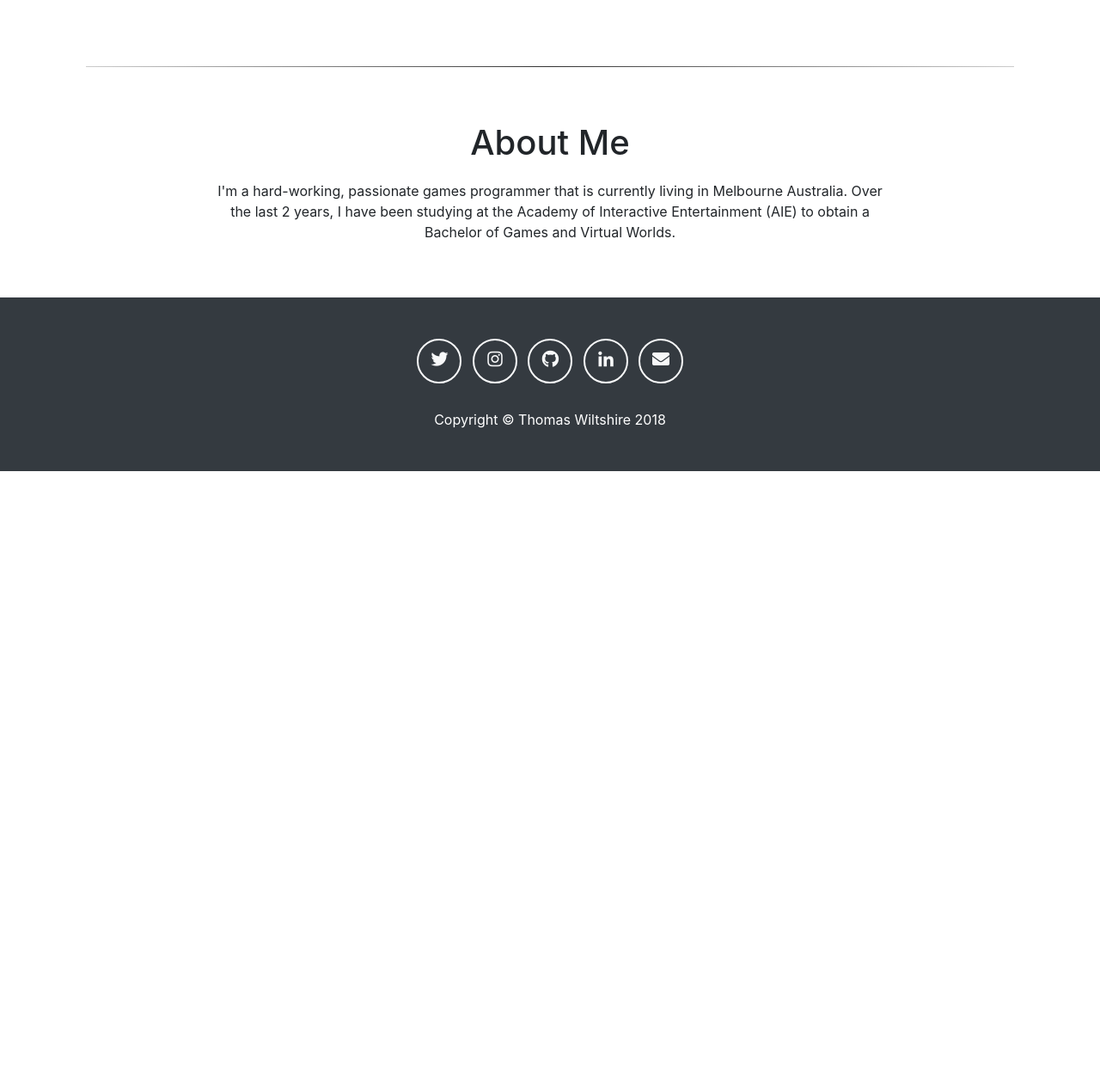
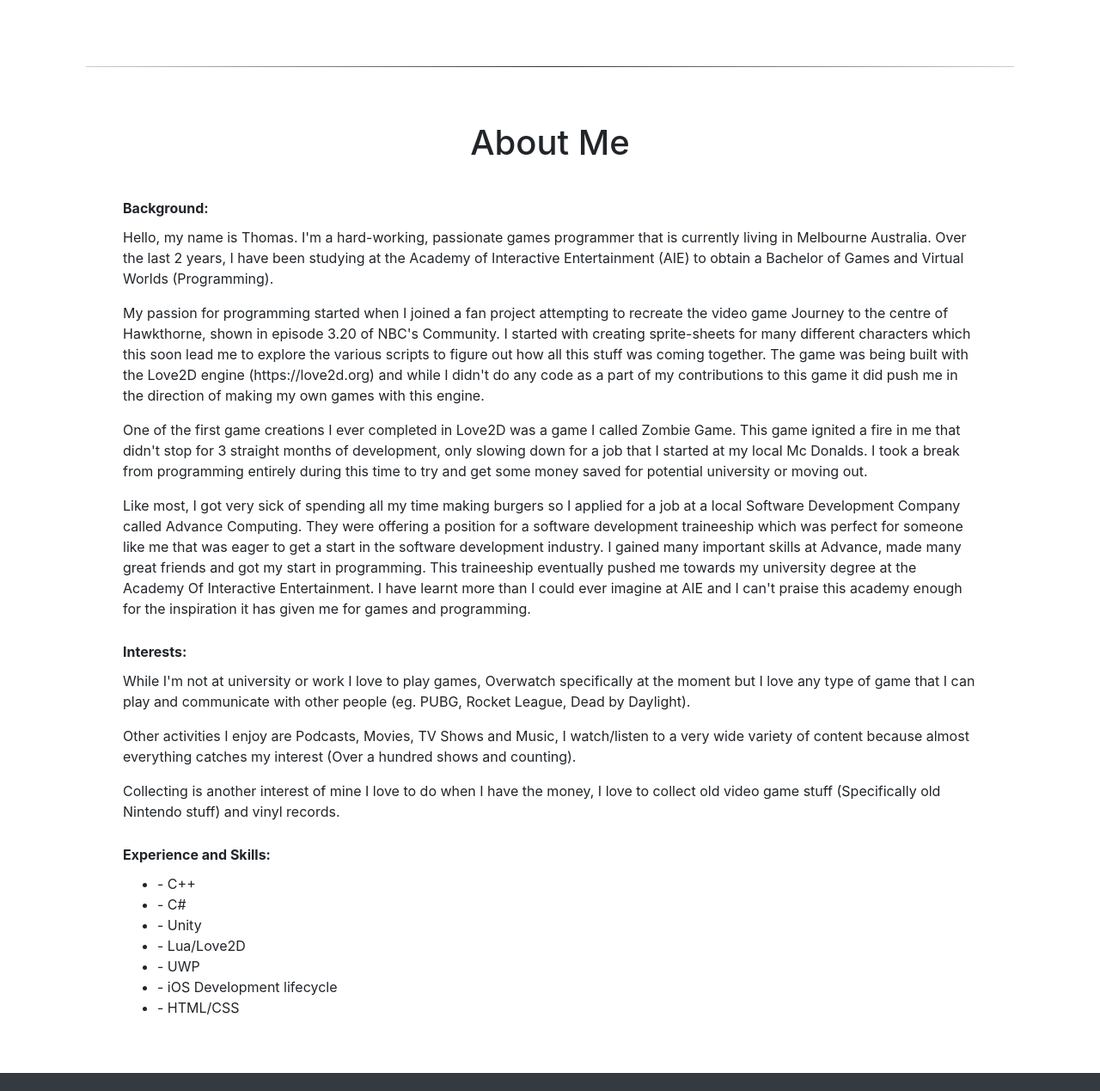
Before and after one commit to Jeffrey-W23/Jeffrey-W23.github.io, a website: page index.html in a window 1280 px wide. Shown: the part 711-1980 px from the top of the page at 86% size. Before the commit the page ends 1259 px from the top, so only its background shows below. Drawn offline with Linux system fonts and the light colour scheme.

Commit message:
Added new about information, new images and slightly redesigned areas.

```diff
--- a/css/half-slider.css
+++ b/css/half-slider.css
@@ -56,3 +56,8 @@ hr.seperator-line {
     background: #333;
     background-image: linear-gradient(to right, #ccc, #333, #ccc);
 }
+
+.img-responsive {
+    width: 100%;
+	height: auto;
+}
--- a/index.html
+++ b/index.html
@@ -186,10 +186,44 @@
     <hr class="seperator-line" style="margin-right: 100px; margin-left: 100px" />
 
     <!-- About Text -->
-    <section class="py-5" style="margin-left: 10%; margin-right: 10%;">
-        <div class="container">
-            <h1 style="margin-bottom: 20px; text-align:center;">About Me</h1>
-            <p style="text-align:center; margin-left: 10%; margin-right: 10%;">I'm a hard-working, passionate games programmer that is currently living in Melbourne Australia. Over the last 2 years, I have been studying at the Academy of Interactive Entertainment (AIE) to obtain a Bachelor of Games and Virtual Worlds.</p>
+    <section class="py-5" style="">
+
+        <h1 style="margin-left: 10%; margin-right: 10%; margin-bottom: 40px; text-align:center;">About Me</h1>
+
+        <div class="row" style="margin-left: 10%; margin-right: 10%; vertical-align:middle; text-align:center">
+
+            <div class="col-md-12" style="vertical-align:middle; text-align:center">
+                <p style="text-align:left; margin-bottom: 10px"><b>Background:</b></p>
+                <p style="text-align:left;">Hello, my name is Thomas. I'm a hard-working, passionate games programmer that is currently living in Melbourne Australia. Over the last 2 years, I have been studying at the Academy of Interactive Entertainment (AIE) to obtain a Bachelor of Games and Virtual Worlds (Programming).</p>
+                <p style="text-align:left;">My passion for programming started when I joined a fan project attempting to recreate the video game Journey to the centre of Hawkthorne, shown in episode 3.20 of NBC's Community. I started with creating sprite-sheets for many different characters which this soon lead me to explore the various scripts to figure out how all this stuff was coming together. The game was being built with the Love2D engine (https://love2d.org) and while I didn't do any code as a part of my contributions to this game it did push me in the direction of making my own games with this engine.</p>
+                <p style="text-align:left;">One of the first game creations I ever completed in Love2D was a game I called Zombie Game. This game ignited a fire in me that didn't stop for 3  straight months of development, only slowing down for a job that I started at my local Mc Donalds. I took a break from programming entirely during this time to try and get some money saved for potential university or moving out.</p>
+                <p style="text-align:left;">Like most, I got very sick of spending all my time making burgers so I applied for a job at a local Software Development Company called Advance Computing. They were offering a position for a software development traineeship which was perfect for someone like me that was eager to get a start in the software development industry. I gained many important skills at Advance, made many great friends and got my start in programming. This traineeship eventually pushed me towards my university degree at the Academy Of Interactive Entertainment. I have learnt more than I could ever imagine at AIE and I can't praise this academy enough for the inspiration it has given me for games and programming.</p>
+            </div>
+
+            <div class="col-md-12">
+                <p style="text-align:left; margin-bottom: 10px; margin-top: 10px;"><b>Interests:</b></p>
+                <p style="text-align:left;">While I'm not at university or work I love to play games, Overwatch specifically at the moment but I love any type of game that I can play and communicate with other people (eg. PUBG, Rocket League, Dead by Daylight). </p>
+                <p style="text-align:left;">Other activities I enjoy are Podcasts, Movies, TV Shows and Music, I watch/listen to a very wide variety of content because almost everything catches my interest (Over a hundred shows and counting). </p>
+                <p style="text-align:left;">Collecting is another interest of mine I love to do when I have the money, I love to collect old video game stuff (Specifically old Nintendo stuff) and vinyl records.</p>
+            </div>
+
+            <div class="col-md-12">
+                <p style="text-align:left; margin-bottom: 10px; margin-top: 10px;"><b>Experience and Skills:</b></p>
+                <ul>
+                    <li style="text-align:left;">- C++</li>
+                    <li style="text-align:left;">- C#</li>
+                    <li style="text-align:left;">- Unity</li>
+                    <li style="text-align:left;">- Lua/Love2D</li>
+                    <li style="text-align:left;">- UWP</li>
+                    <li style="text-align:left;">- iOS Development lifecycle</li>
+                    <li style="text-align:left;">- HTML/CSS</li>
+                </ul>
+            </div>
+
+            <!--<div class="col-md-3" style="vertical-align:middle; text-align:center">
+                <img src="images/profilepic.jpg" class="img-responsive" style="width:100%" alt="Thomas" width="280" height="412"/>
+            </div>-->
+
         </div>
     </section>
     <!-- About Text -->
@@ -270,8 +304,3 @@
 <!-- Body -->
 
 </html>
-
-
-
-
-<!-- https://codeburst.io/10-awesome-web-developer-portfolios-d266b32e6154 -->
```
Also changed, not shown: images/profilepic.JPG (added), images/space.jpg (added).
